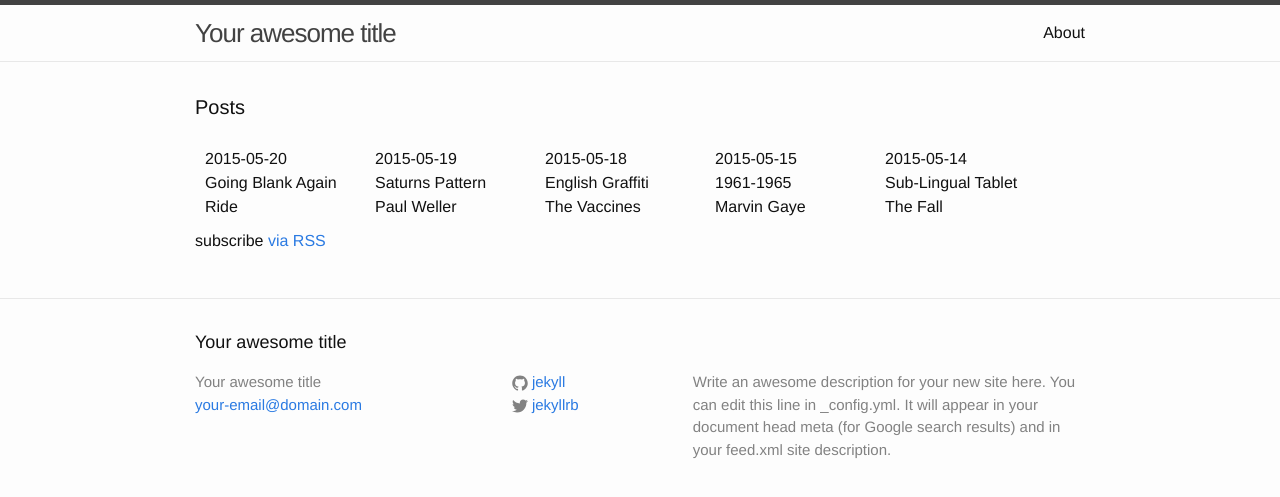
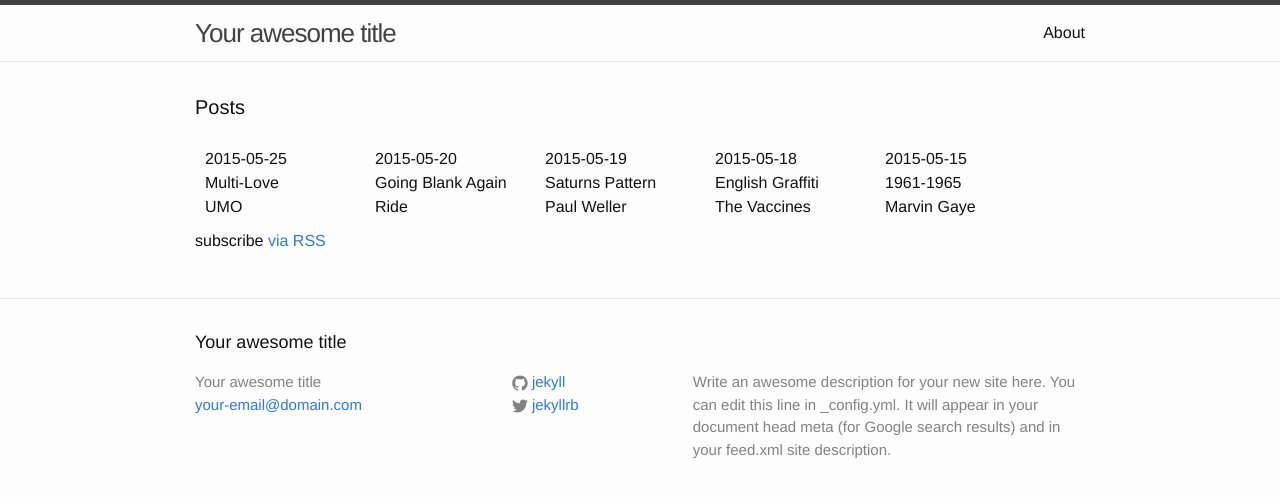
Before and after one commit to karaken12/bbc6musicaotd, a Jekyll site: the page built from site/index.html, in a window 1280 px wide. Shown: the top 497 px of the page. Built offline with Jekyll 4.4.1, drawn with Linux system fonts in a browser that asks for light colours.

Commit message:
Data for 2015-05-25, plus an existing album on Spotify.

```diff
--- a/site/_data/year/2015.yml
+++ b/site/_data/year/2015.yml
@@ -456,6 +456,7 @@
   artist: The Vaccines
   title: English Graffiti
   twitter: https://twitter.com/BBC6Music/status/600206258721927168
+  spotify-id: 3QLswIMbOJyNvPu4YSSA3g
 - date: 2015-05-19
   artist: Paul Weller
   title: Saturns Pattern
@@ -466,3 +467,8 @@
   title: Going Blank Again
   twitter: https://twitter.com/BBC6Music/status/600931978528104448
   spotify-id: 4vNofuDN5jhFx1HATG1Xhk
+- date: 2015-05-25
+  artist: UMO
+  title: Multi-Love
+  twitter: https://twitter.com/BBC6Music/status/602743029070438401
+  spotify-id: 587Clxxo1i5flgjvS52bEC
```
